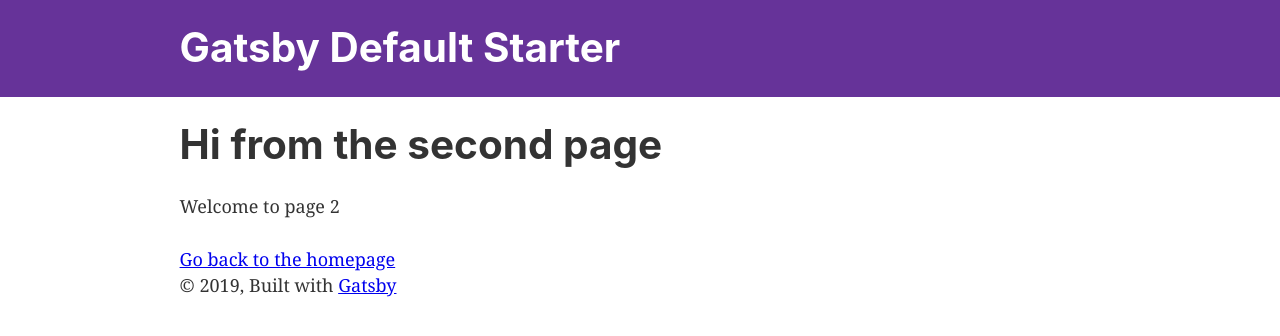
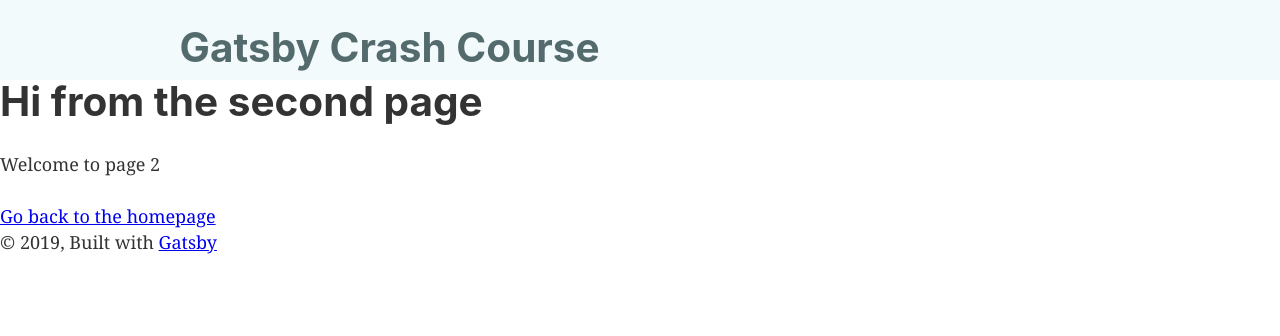
Before and after one commit to wolfpoland/Hompage, a Gatsby site: page /page-2 in a window 1280 px wide. Built offline with nearby package versions, Linux system fonts and the light colour scheme; Gatsby itself is replaced by a stand-in of ours.

Commit message:
Added styled-components and react Particles to project, and I started to make the first steps in that technologies

```diff
--- a/gatsby-config.js
+++ b/gatsby-config.js
@@ -1,11 +1,12 @@
 module.exports = {
   siteMetadata: {
-    title: `Gatsby Default Starter`,
+    title: `Gatsby Crash Course`,
     description: `Kick off your next, great Gatsby project with this default starter. This barebones starter ships with the main Gatsby configuration files you might need.`,
     author: `@gatsbyjs`,
   },
   plugins: [
     `gatsby-plugin-react-helmet`,
+    `gatsby-plugin-styled-components`,
     {
       resolve: `gatsby-source-filesystem`,
       options: {
--- a/package.json
+++ b/package.json
@@ -5,18 +5,22 @@
   "version": "0.1.0",
   "author": "Kyle Mathews <mathews.kyle@gmail.com>",
   "dependencies": {
+    "babel-plugin-styled-components": "^1.10.0",
     "gatsby": "^2.1.23",
     "gatsby-image": "^2.0.31",
     "gatsby-plugin-manifest": "^2.0.22",
     "gatsby-plugin-offline": "^2.0.24",
     "gatsby-plugin-react-helmet": "^3.0.8",
     "gatsby-plugin-sharp": "^2.0.25",
+    "gatsby-plugin-styled-components": "^3.0.6",
     "gatsby-source-filesystem": "^2.0.23",
     "gatsby-transformer-sharp": "^2.1.15",
     "prop-types": "^15.7.2",
     "react": "^16.8.4",
     "react-dom": "^16.8.4",
-    "react-helmet": "^5.2.0"
+    "react-helmet": "^5.2.0",
+    "react-particles-js": "^2.4.2",
+    "styled-components": "^4.1.3"
   },
   "devDependencies": {
     "prettier": "^1.16.4"
--- a/src/components/header.js
+++ b/src/components/header.js
@@ -1,34 +1,35 @@
 import { Link } from "gatsby"
 import PropTypes from "prop-types"
 import React from "react"
+import styled from "styled-components"
+
+const Container = styled.header`
+  background: #f3fafb;
+  height: 10vh;
+`
+
+const Content = styled.div`
+  margin: 0 auto;
+  max-width: 960px;
+  padding: 1.45rem 1.0875rem;
+`
+
+const Title = styled.h1`
+  margin: 0;
+  a {
+    color: #546b6e;
+    text-decoration: none;
+  }
+`
 
 const Header = ({ siteTitle }) => (
-  <header
-    style={{
-      background: `rebeccapurple`,
-      marginBottom: `1.45rem`,
-    }}
-  >
-    <div
-      style={{
-        margin: `0 auto`,
-        maxWidth: 960,
-        padding: `1.45rem 1.0875rem`,
-      }}
-    >
-      <h1 style={{ margin: 0 }}>
-        <Link
-          to="/"
-          style={{
-            color: `white`,
-            textDecoration: `none`,
-          }}
-        >
-          {siteTitle}
-        </Link>
-      </h1>
-    </div>
-  </header>
+  <Container>
+    <Content>
+      <Title>
+        <Link to="/">{siteTitle}</Link>
+      </Title>
+    </Content>
+  </Container>
 )
 
 Header.propTypes = {
--- a/src/components/layout.js
+++ b/src/components/layout.js
@@ -26,14 +26,7 @@ const Layout = ({ children }) => (
     render={data => (
       <>
         <Header siteTitle={data.site.siteMetadata.title} />
-        <div
-          style={{
-            margin: `0 auto`,
-            maxWidth: 960,
-            padding: `0px 1.0875rem 1.45rem`,
-            paddingTop: 0,
-          }}
-        >
+        <div>
           <main>{children}</main>
           <footer>
             © {new Date().getFullYear()}, Built with
```
Also changed, not shown: src/pages/index.js (+47 -3 lines), 1 other file.
